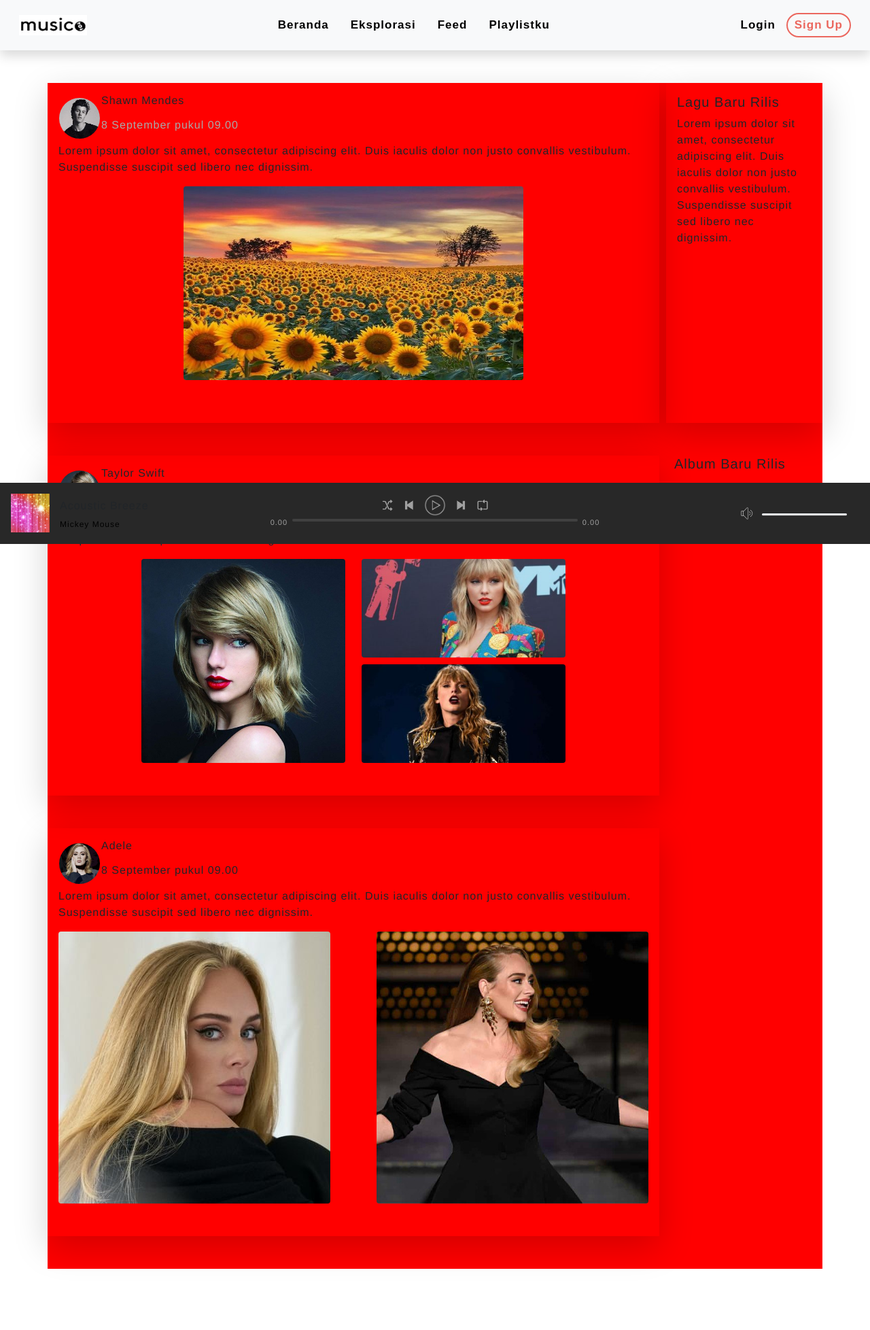
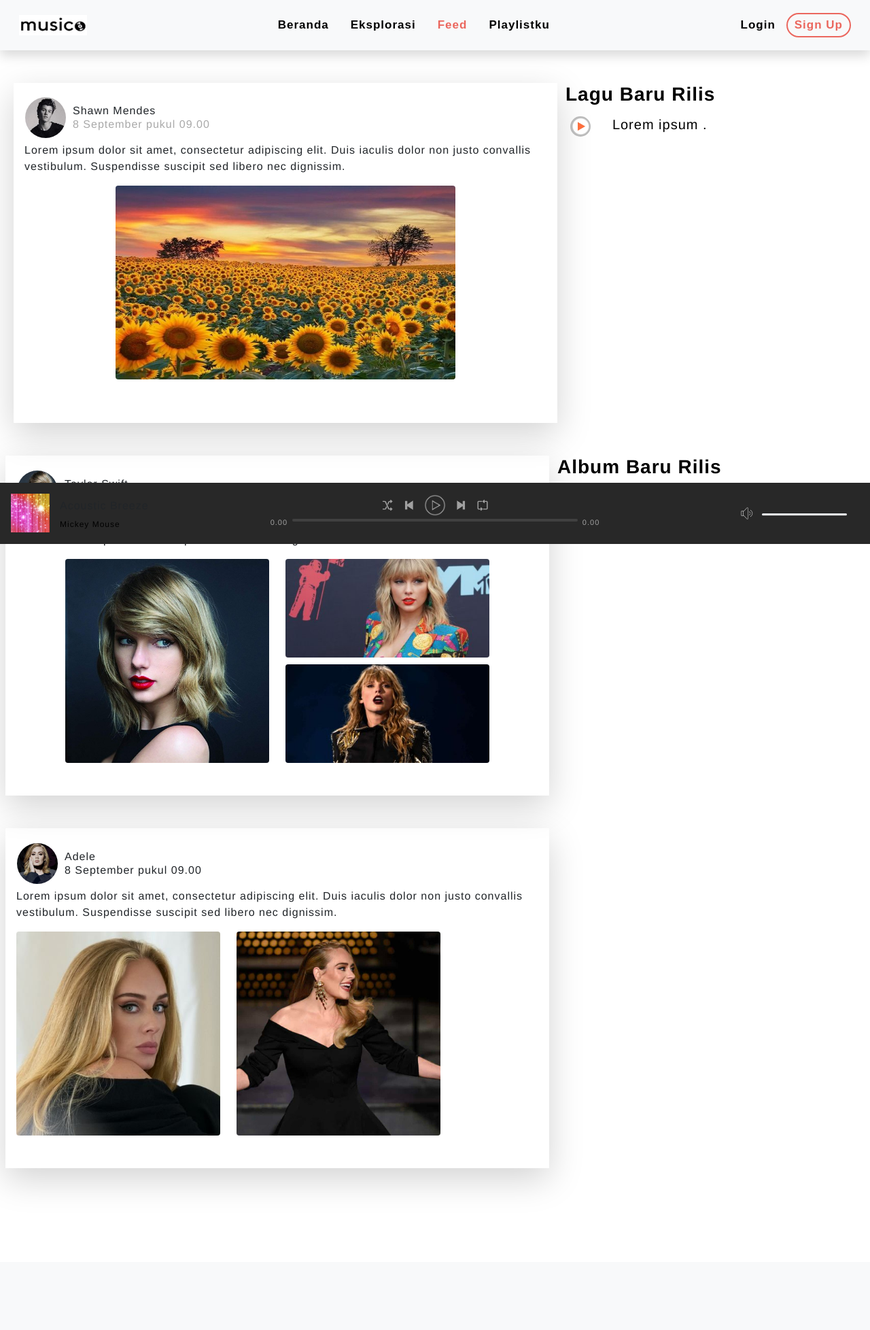
Before and after one commit to arsycode/Music-Streaming-Web-Application--master, a PHP site: page /feed.php in a window 1280 px wide. Shown: the whole page at 68% size. After the commit the page ends 1741 px from the top, so only its background shows below. Run offline with PHP 8.4, Linux system fonts and the light colour scheme; the visitor is signed in with stand-in values (Sample User, id 1); data comes from the database, SQL or seed files in the repository; some libraries are stand-ins or nearby versions.

Commit message:
Feed dan Playlists

```diff
--- a/album.php
+++ b/album.php
@@ -1,4 +1,4 @@
-<?php include("includes/includedFiles.php");
+ <?php include("includes/includedFiles.php");
 
 
 if(isset($_GET['id'])) {
--- a/assets/css/style1.css
+++ b/assets/css/style1.css
@@ -13,8 +13,6 @@
     font-size: 14px;
     min-width: 720px;
 }
-
-
 
 
 
@@ -73,13 +71,14 @@
     transition: color 0.15s ease-in-out, background-color 0.15s ease-in-out, border-color 0.15s ease-in-out;
 }
 
+.active {
+    color: #eb675e;
+}
+
 .navStyle:hover {
     color: #eb675e;
 }
 
-.navStyle>.active>a {
-    color: #eb675e;
-}
 
 .signUp {
     background-color: transparent;
--- a/browse.php
+++ b/browse.php
@@ -60,8 +60,9 @@
           }
         ?>
       </div>
+
       <div class='col-4'>
-        <h3 style="color:black" class="fw-bold">Musik Top</h3>
+        <h3 style="color:black" class="fw-bold">Lagu Baru</h3>
         <div class="row mt-3">
           <div class="col-2 text-center"><img src="assets/images/icons/playbutton.png" class="circle" width="100%"></div>
           <row class="col-8">
--- a/feed.php
+++ b/feed.php
@@ -6,15 +6,15 @@
 <link rel="stylesheet" href="assets/css/bootstrap.min.css" />
 <script src="assets/js/bootstrap.min.js"></script>
 
-<div class="container w-100" style="background-color: red;">
+<div class="container-fluid" style="">
     <div class="row">
-        <div class="col-6 p-3 rounded-lg shadow-lg" style="height:500px; width:900px;">
+        <div class="col-6 p-3 rounded-lg shadow-lg" style="height:500px; width:800px;">
             <table>
                 <tr>
                     <td rowspan="2"><img src="assets/images/profile-pics/shawn.jpg" width="60" height="60"
-                            class="rounded-circle"></td>
-                    <td>
-                        <p>Shawn Mendes</p>
+                            class="rounded-circle me-2"></td>
+                    <td class="pt-3">
+                        <p class="m-0">Shawn Mendes</p>
                     </td>
                 </tr>
                 <tr>
@@ -28,23 +28,28 @@
                 Suspendisse suscipit sed libero nec dignissim.</p>
             <img src="assets/images/carousel/4.jpg" width="500" height="300" class="img-fluid mx-auto d-block rounded">
         </div>
-        <div class="col p-3 rounded-lg shadow-lg" style="margin-left: 10px;">
-            <h5>Lagu Baru Rilis</h5>
-            <p>Lorem ipsum dolor sit amet, consectetur adipiscing elit. Duis iaculis dolor non justo convallis
-                vestibulum.
-                Suspendisse suscipit sed libero nec dignissim.</p>
+        <div class='col-4'>
+            <h3 style="color:black" class="fw-bold">Lagu Baru Rilis</h3>
+            <div class="row mt-3">
+                <div class="col-2 text-center"><img src="assets/images/icons/playbutton.png" class="circle"
+                        width="100%"></div>
+                <row class="col-8">
+                    <h5 class='text-truncate text-start' style='color:black'>Lorem ipsum .</h5>
+                </row>
+            </div>
+        </div>
     </div>
 </div>
 
 <br><br>
 <div class="row">
-        <div class="col-6 p-3 rounded-lg shadow-lg" style="height:500px; width:900px;">
+    <div class="col-6 p-3 rounded-lg shadow-lg" style="height:500px; width:800px;">
         <table>
             <tr>
                 <td rowspan="2"><img src="assets/images/profile-pics/taylor.jpg" width="60" height="60"
-                            class="img-fluid rounded-circle"></td>
+                        class="img-fluid rounded-circle me-2"></td>
                 <td>
-                        <p>Taylor Swift</p>
+                    <p class="pt-3 m-0">Taylor Swift</p>
                 </td>
             </tr>
             <tr>
@@ -58,31 +63,41 @@
             Suspendisse suscipit sed libero nec dignissim.</p>
 
         <div class="row">
-                <div class="col"><img src="assets/images/feeds/taylor1.jpg" width="300" height="300" class="rounded float-end">
+            <div class="col"><img src="assets/images/feeds/taylor1.jpg" width="300" height="300"
+                    class="rounded float-end">
             </div>
             <div class="col">
                 <div class="row">
                     <div class="col-auto"><img src="assets/images/feeds/taylor2.jpg" class="rounded" width="300"
                             height="145"></div>
-                        <div class="col-auto" style="margin-top: 10px;"><img src="assets/images/feeds/taylor3.jpg" class="rounded" width="300"
-                                height="145"></div>
+                    <div class="col-auto" style="margin-top: 10px;"><img src="assets/images/feeds/taylor3.jpg"
+                            class="rounded" width="300" height="145"></div>
                 </div>
             </div>
         </div>
     </div>
-        <div class="col" style="margin-left: 10px;">
-            <h5>Album Baru Rilis</h5>
+    <div class='col-4'>
+            <h3 style="color:black" class="fw-bold">Album Baru Rilis</h3>
+            <div class="row mt-3">
+                <div class="col-2 text-center"><img src="assets/images/icons/playbutton.png" class="circle"
+                        width="100%"></div>
+                <row class="col-8">
+                    <h5 class='text-truncate text-start' style='color:black'>Lorem ipsum .</h5>
+                </row>
+            </div>
+        </div>
+    </div>
 </div>
 </div>
 <br><br>
 <div class="row">
-        <div class="col-6 p-3 rounded-lg shadow-lg" style="height:600px; width:900px;">
+    <div class="col-6 p-3 rounded-lg shadow-lg" style="height:500px; width:800px;">
         <table>
             <tr>
                 <td rowspan="2"><img src="assets/images/profile-pics/adele.jpg" width="60" height="60"
-                            class="img-fluid rounded-circle"></td>
+                        class="img-fluid rounded-circle me-2"></td>
                 <td>
-                        <p>Adele</p>
+                    <p class="pt-3 m-0">Adele</p>
                 </td>
             </tr>
             <tr>
@@ -94,8 +109,10 @@
         <p>Lorem ipsum dolor sit amet, consectetur adipiscing elit. Duis iaculis dolor non justo convallis
             vestibulum.
             Suspendisse suscipit sed libero nec dignissim.</p>
-            <img src="assets/images/feeds/adele1.jpg" class="rounded float-start">
-            <img src="assets/images/feeds/adele2.jpg" class="rounded float-end">
+        <div class="row">
+        <div class="col-auto"><img src="assets/images/feeds/adele1.jpg" width="300" height="300" class="rounded"></div>
+        <div class="col-auto"><img src="assets/images/feeds/adele2.jpg" width="300" height="300" class="rounded"></div>
+        </div>
     </div>
 </div>
 <br><br>
--- a/includes/navBarContainer.php
+++ b/includes/navBarContainer.php
@@ -11,16 +11,16 @@
     <div class="justify-content-center " id="navbarNav">
       <ul class="navbar-nav">
         <li class="nav-item">
-          <a id="beranda" class="navStyle" onclick="setAktif('beranda')" href="browse.php">Beranda</a>
+          <a id="beranda" class="navStyle"  href="browse.php">Beranda</a>
         </li>
         <li class="nav-item">
-          <a id="eksplorasi" class="navStyle" onclick="setAktif('eksplorasi')" href="">Eksplorasi</a>
+          <a id="search " class="navStyle"  href="search.php">Eksplorasi</a>
         </li>
         <li class="nav-item">
-          <a id="feed" class="navStyle" onclick="setAktif('feed')" href="feed.php">Feed</a>
+          <a id="feed" class="navStyle"  href="feed.php">Feed</a>
         </li>
         <li class="nav-item">
-          <a id="playlistku" class="navStyle" onclick="setAktif('playlistku')" href="yourMusic.php">Playlistku</a>
+          <a id="yourMusic" class="navStyle"  href="yourMusic.php">Playlistku</a>
         </li>
       </ul>
     </div>
@@ -45,6 +45,7 @@
   {
       var element = document.getElementById('beranda');
       element.classList.add("active");
+      console.log(link);
   }
   if (link.indexOf('search') > -1)
   {
```
Also changed, not shown: album1.php (added, +45 -0 lines), artist1.php (added, +45 -0 lines), yourMusic.php (+27 -4 lines). Lines whose indentation alone changed are shown as unchanged.
